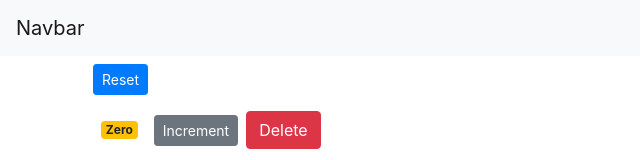
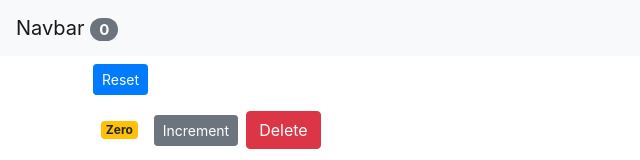
Before and after one commit to John-pels/counter-app, a React (Create React App) app: page / in a window 1280 px wide. Shown: the top 160 px of the page, without its empty margins (0-640 px from the left). Built offline with nearby package versions, Linux system fonts and the light colour scheme.

Commit message:
I switch to stateless functional component

```diff
--- a/src/components/navbar.jsx
+++ b/src/components/navbar.jsx
@@ -1,15 +1,16 @@
-import React, { Component } from "react";
+import React from "react";
 
-class NavBar extends Component {
-  render() {
+const NavBar = ({ totalCounters }) => {
   return (
     <nav className="navbar navbar-light bg-light">
       <a className="navbar-brand" href="#">
-          Navbar
+        Navbar{" "}
+        <span className="badge badge-pill badge-secondary">
+          {totalCounters}
+        </span>
       </a>
     </nav>
   );
-  }
-}
+};
 
 export default NavBar;
```
Lines whose indentation alone changed are shown as unchanged.
